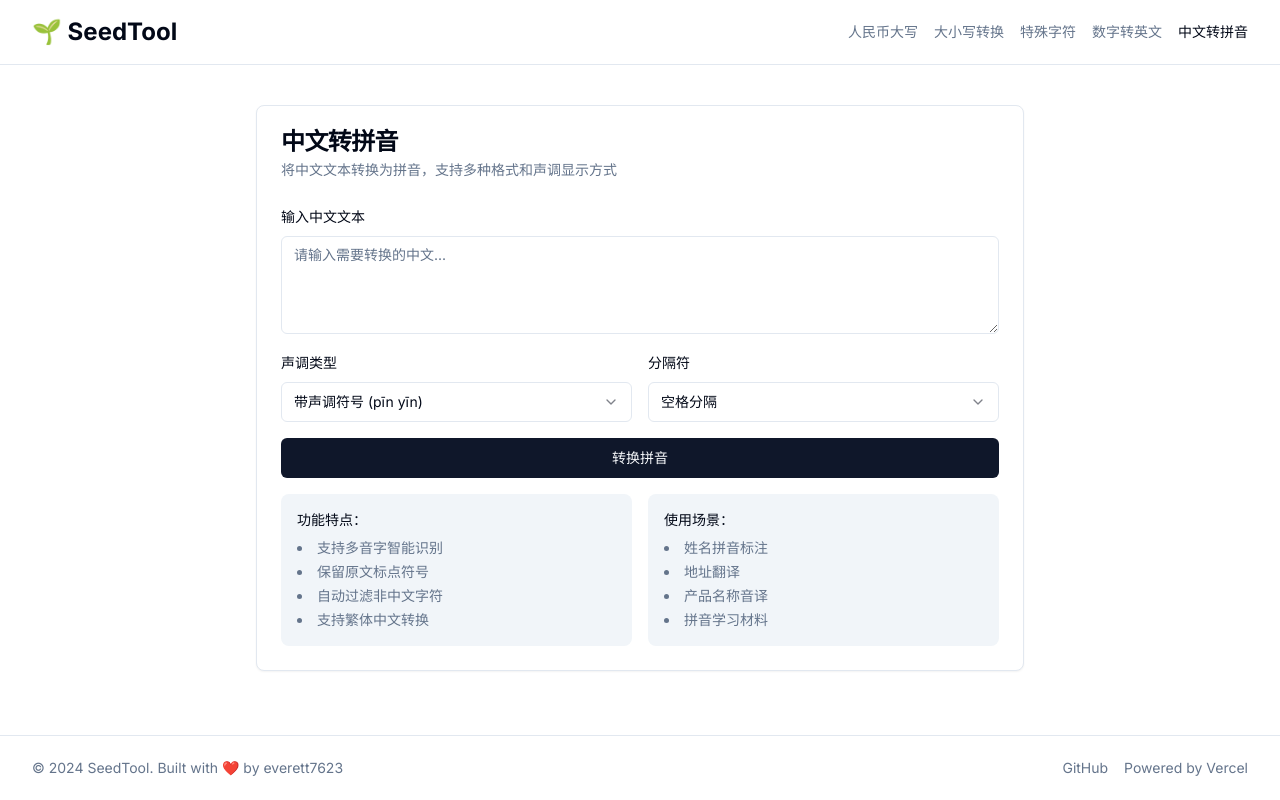
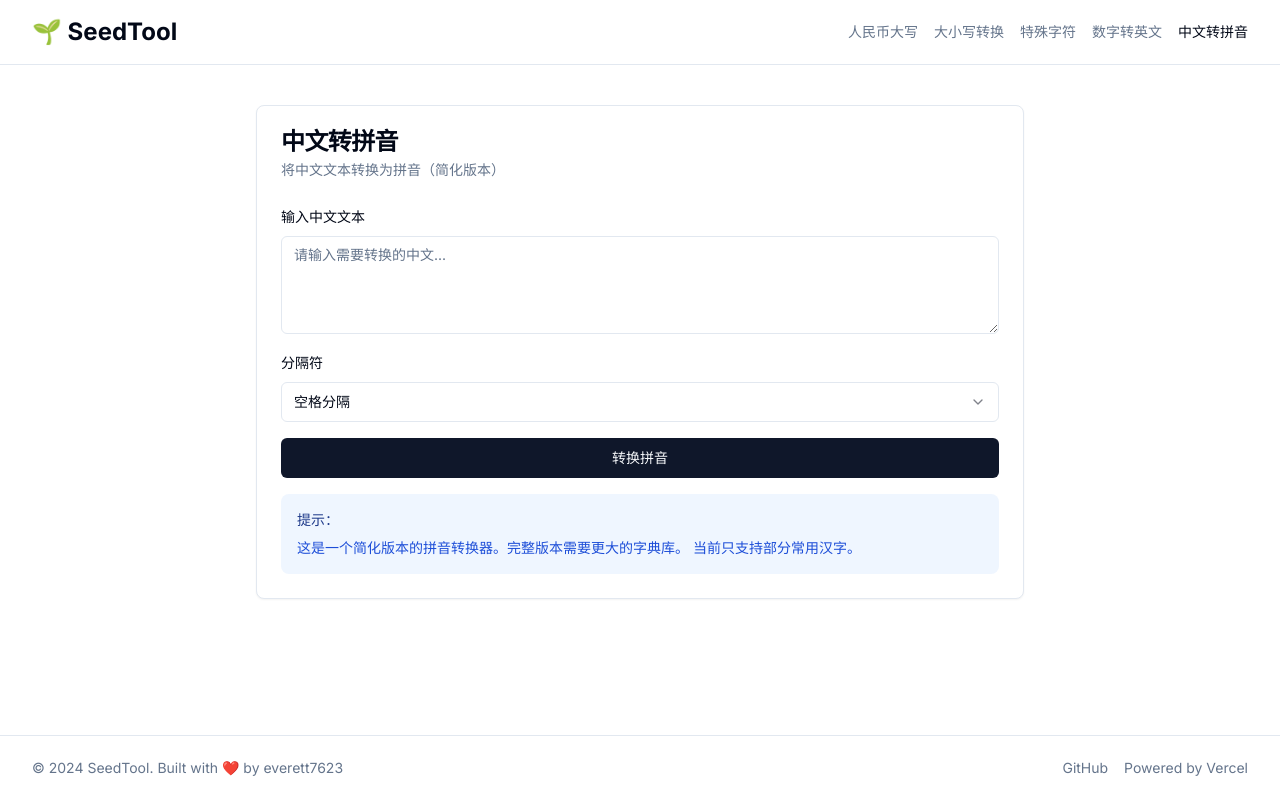
Before and after one commit to everett7623/Globokit, a Next.js app: page /tools/pinyin in a window 1280 px wide. Built offline with nearby package versions, Linux system fonts and the light colour scheme.

Commit message:
Update page.tsx

```diff
--- a/app/tools/pinyin/page.tsx
+++ b/app/tools/pinyin/page.tsx
@@ -1,6 +1,6 @@
 'use client'
 
-import { useState, useEffect } from 'react'
+import { useState } from 'react'
 import { Card, CardHeader, CardTitle, CardDescription, CardContent } from '@/components/ui/card'
 import { Textarea } from '@/components/ui/textarea'
 import { Label } from '@/components/ui/label'
@@ -8,62 +8,47 @@ import { Button } from '@/components/ui/button'
 import { Select, SelectContent, SelectItem, SelectTrigger, SelectValue } from '@/components/ui/select'
 import { CopyButton } from '@/components/tools/copy-button'
 
-interface PinyinOptions {
-  toneType?: 'symbol' | 'num' | 'none';
-  separator?: string;
+// 简单的拼音映射表（示例）
+const pinyinMap: { [key: string]: string } = {
+  '中': 'zhong',
+  '文': 'wen',
+  '转': 'zhuan',
+  '拼': 'pin',
+  '音': 'yin',
+  '测': 'ce',
+  '试': 'shi',
+  // 可以扩展更多字符
 }
 
 export default function PinyinPage() {
   const [input, setInput] = useState('')
   const [pinyinResult, setPinyinResult] = useState('')
   const [initialsResult, setInitialsResult] = useState('')
-  const [toneType, setToneType] = useState<PinyinOptions['toneType']>('symbol')
   const [separator, setSeparator] = useState(' ')
-  const [isLoading, setIsLoading] = useState(false)
-  const [pinyinModule, setPinyinModule] = useState<any>(null)
 
-  // 动态导入 pinyin-pro
-  useEffect(() => {
-    import('pinyin-pro').then(module => {
-      setPinyinModule(module)
-    }).catch(err => {
-      console.error('Failed to load pinyin module:', err)
+  const handleConvert = () => {
+    if (!input) return
+
+    // 简单的拼音转换实现
+    const chars = input.split('')
+    const pinyinArray: string[] = []
+    const initials: string[] = []
+
+    chars.forEach(char => {
+      if (pinyinMap[char]) {
+        pinyinArray.push(pinyinMap[char])
+        initials.push(pinyinMap[char][0].toUpperCase())
+      } else if (/[a-zA-Z0-9]/.test(char)) {
+        pinyinArray.push(char)
+        initials.push(char.toUpperCase())
+      } else if (/\s/.test(char)) {
+        pinyinArray.push(' ')
+      }
     })
-  }, [])
 
-  const handleConvert = async () => {
-    if (!input || !pinyinModule) return
-
-    setIsLoading(true)
-    try {
-      // 使用 pinyin 函数
-      const result = pinyinModule.pinyin(input, {
-        toneType: toneType,
-        separator: separator,
-      })
-      setPinyinResult(result)
-
-      // 获取首字母
-      const initials = pinyinModule.pinyin(input, {
-        pattern: 'first',
-        toneType: 'none',
-        type: 'array'
-      })
-      setInitialsResult(initials.join('').toUpperCase())
-    } catch (error) {
-      console.error('Pinyin conversion error:', error)
-      setPinyinResult('转换失败，请重试')
-      setInitialsResult('')
-    } finally {
-      setIsLoading(false)
+    setPinyinResult(pinyinArray.join(separator))
+    setInitialsResult(initials.join(''))
   }
-  }
-
-  const toneOptions = [
-    { value: 'symbol', label: '带声调符号 (pīn yīn)' },
-    { value: 'num', label: '带数字声调 (pin1 yin1)' },
-    { value: 'none', label: '不带声调 (pin yin)' },
-  ]
 
   const separatorOptions = [
     { value: ' ', label: '空格分隔' },
@@ -78,7 +63,7 @@ export default function PinyinPage() {
           <CardHeader>
             <CardTitle>中文转拼音</CardTitle>
             <CardDescription>
-              将中文文本转换为拼音，支持多种格式和声调显示方式
+              将中文文本转换为拼音（简化版本）
             </CardDescription>
           </CardHeader>
           <CardContent className="space-y-4">
@@ -91,23 +76,6 @@ export default function PinyinPage() {
                 onChange={(e) => setInput(e.target.value)}
                 rows={4}
               />
-            </div>
-
-            <div className="grid grid-cols-1 md:grid-cols-2 gap-4">
-              <div className="space-y-2">
-                <Label htmlFor="tone-type">声调类型</Label>
-                <Select value={toneType} onValueChange={(value) => setToneType(value as PinyinOptions['toneType'])}>
-                  <SelectTrigger id="tone-type">
-                    <SelectValue />
-                  </SelectTrigger>
-                  <SelectContent>
-                    {toneOptions.map(option => (
-                      <SelectItem key={option.value} value={option.value}>
-                        {option.label}
-                      </SelectItem>
-                    ))}
-                  </SelectContent>
-                </Select>
             </div>
 
             <div className="space-y-2">
@@ -125,21 +93,10 @@ export default function PinyinPage() {
                 </SelectContent>
               </Select>
             </div>
-            </div>
 
-            <Button
-              onClick={handleConvert}
-              className="w-full"
-              disabled={!pinyinModule || isLoading}
-            >
-              {isLoading ? '转换中...' : '转换拼音'}
+            <Button onClick={handleConvert} className="w-full">
+              转换拼音
             </Button>
-
-            {!pinyinModule && (
-              <div className="text-sm text-muted-foreground text-center">
-                正在加载拼音转换模块...
-              </div>
-            )}
 
             {pinyinResult && (
               <div className="space-y-4">
@@ -167,26 +124,12 @@ export default function PinyinPage() {
               </div>
             )}
 
-            <div className="grid grid-cols-1 md:grid-cols-2 gap-4">
-              <div className="rounded-lg bg-muted p-4 text-sm">
-                <p className="font-medium mb-2">功能特点：</p>
-                <ul className="list-disc list-inside space-y-1 text-muted-foreground">
-                  <li>支持多音字智能识别</li>
-                  <li>保留原文标点符号</li>
-                  <li>自动过滤非中文字符</li>
-                  <li>支持繁体中文转换</li>
-                </ul>
-              </div>
-
-              <div className="rounded-lg bg-muted p-4 text-sm">
-                <p className="font-medium mb-2">使用场景：</p>
-                <ul className="list-disc list-inside space-y-1 text-muted-foreground">
-                  <li>姓名拼音标注</li>
-                  <li>地址翻译</li>
-                  <li>产品名称音译</li>
-                  <li>拼音学习材料</li>
-                </ul>
-              </div>
+            <div className="rounded-lg bg-blue-50 p-4 text-sm">
+              <p className="font-medium text-blue-900 mb-2">提示：</p>
+              <p className="text-blue-700">
+                这是一个简化版本的拼音转换器。完整版本需要更大的字典库。
+                当前只支持部分常用汉字。
+              </p>
             </div>
           </CardContent>
         </Card>
```
Lines whose indentation alone changed are shown as unchanged.
